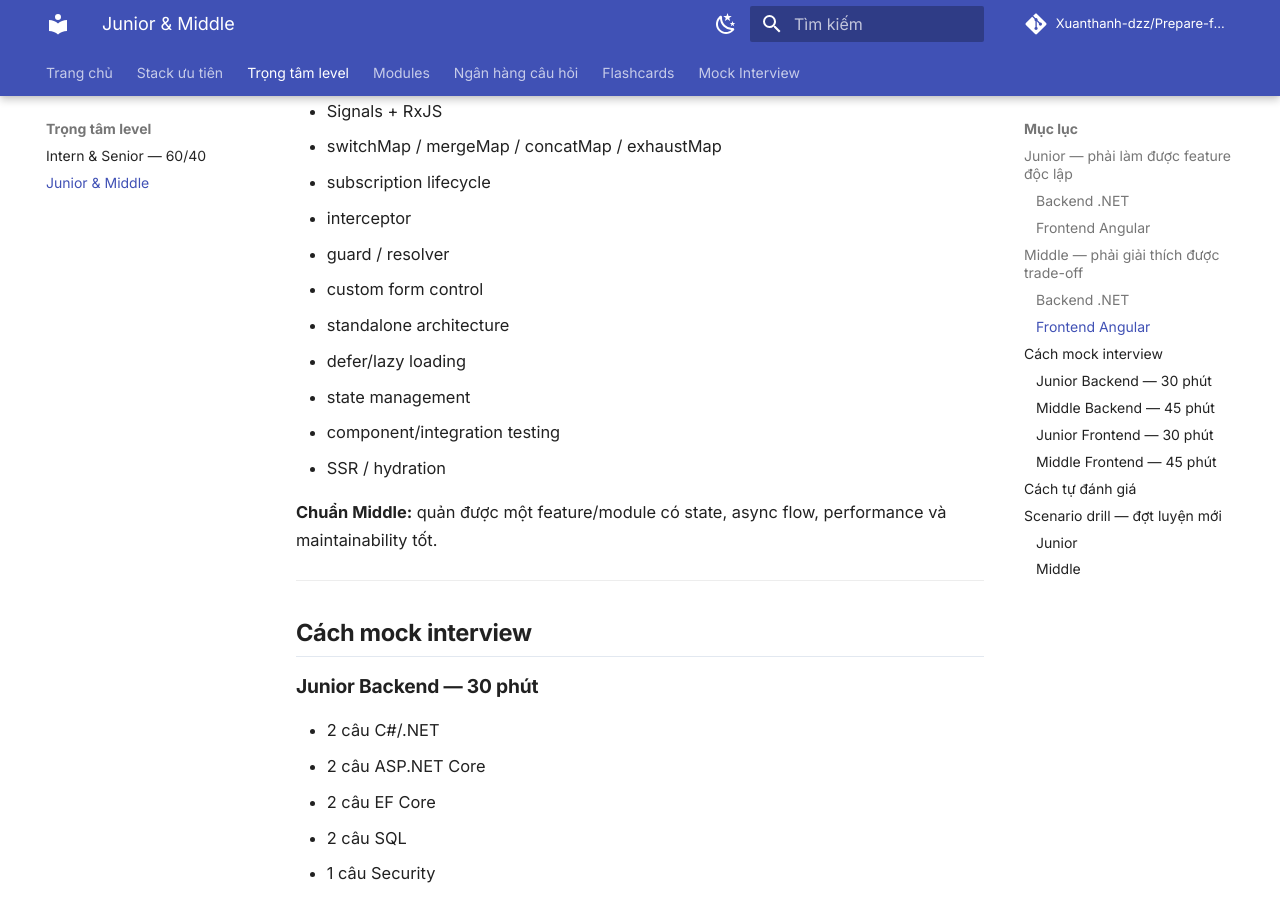
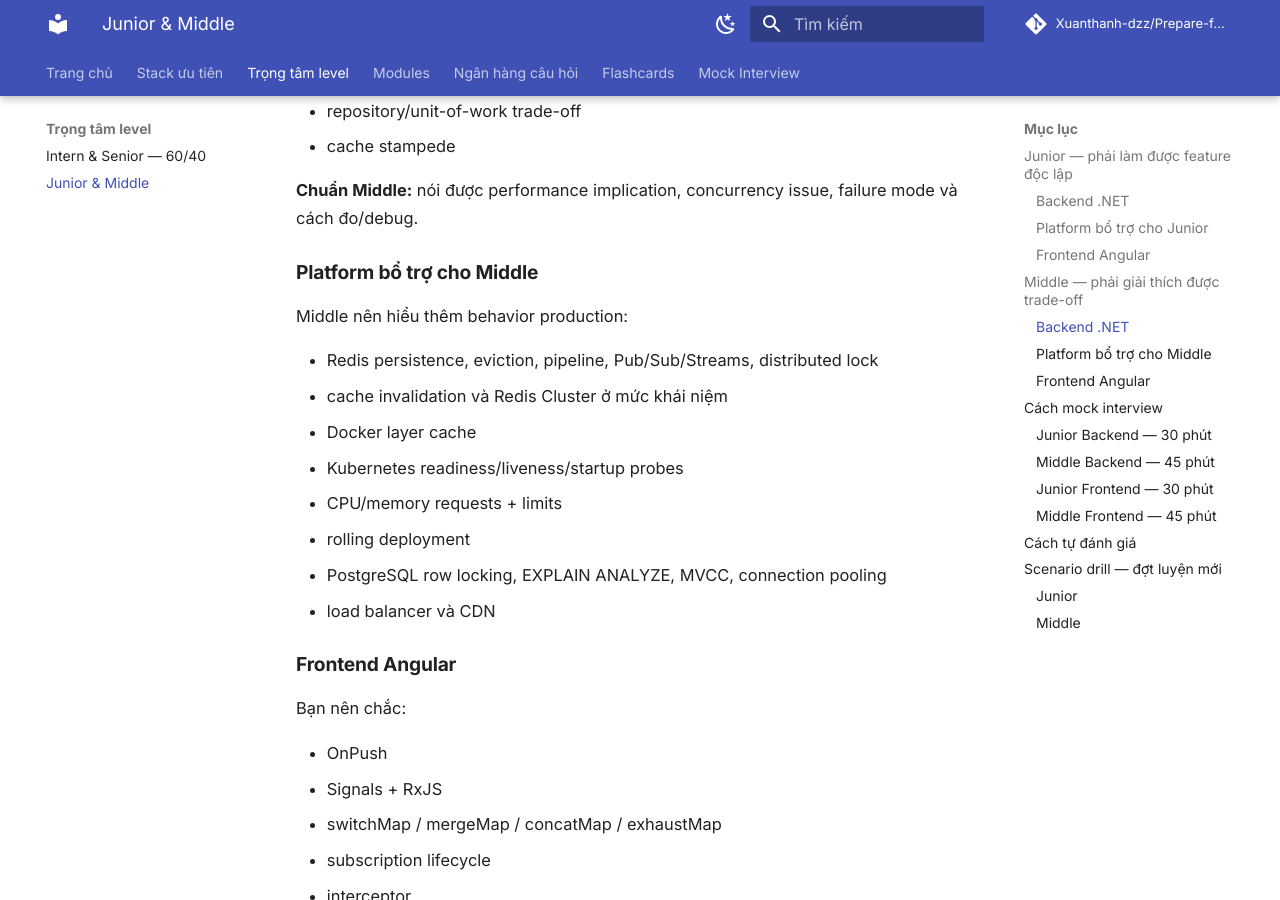
Before and after one commit to Xuanthanh-dzz/Prepare-for-job-interviews, an MkDocs documentation site: the page built from docs/tracks/junior-middle.md, in a window 1280 px wide and 900 px high, scrolled down 2399 px. Built offline with MkDocs 1.6.1 and Material for MkDocs 9.7.7, drawn with Linux system fonts in a browser that asks for light colours; comment, search, counter and statistics services are not loaded; some of the changed text lies outside the part shown.

Commit message:
docs: add Redis and platform depth to Junior Middle track

```diff
--- a/docs/tracks/junior-middle.md
+++ b/docs/tracks/junior-middle.md
@@ -22,6 +22,16 @@
 - unit test + integration test cơ bản
 
 **Chuẩn Junior:** trả lời đúng bản chất, biết dùng trong feature thật, biết lỗi phổ biến.
+
+### Platform bổ trợ cho Junior
+
+Sau core stack, nên biết đủ để chạy/debug ứng dụng:
+
+- Redis: cache hit/miss, TTL, cache-aside, String/Hash
+- Docker: image/container, Dockerfile, multi-stage build, volume
+- Docker Compose cho local dependencies
+- HTTP headers, Content-Type/Accept, HTTPS, reverse proxy
+- Security: SQL injection, least privilege, CSP
 
 ### Frontend Angular
 
@@ -68,6 +78,19 @@
 - cache stampede
 
 **Chuẩn Middle:** nói được performance implication, concurrency issue, failure mode và cách đo/debug.
+
+### Platform bổ trợ cho Middle
+
+Middle nên hiểu thêm behavior production:
+
+- Redis persistence, eviction, pipeline, Pub/Sub/Streams, distributed lock
+- cache invalidation và Redis Cluster ở mức khái niệm
+- Docker layer cache
+- Kubernetes readiness/liveness/startup probes
+- CPU/memory requests + limits
+- rolling deployment
+- PostgreSQL row locking, EXPLAIN ANALYZE, MVCC, connection pooling
+- load balancer và CDN
 
 ### Frontend Angular
 
```
